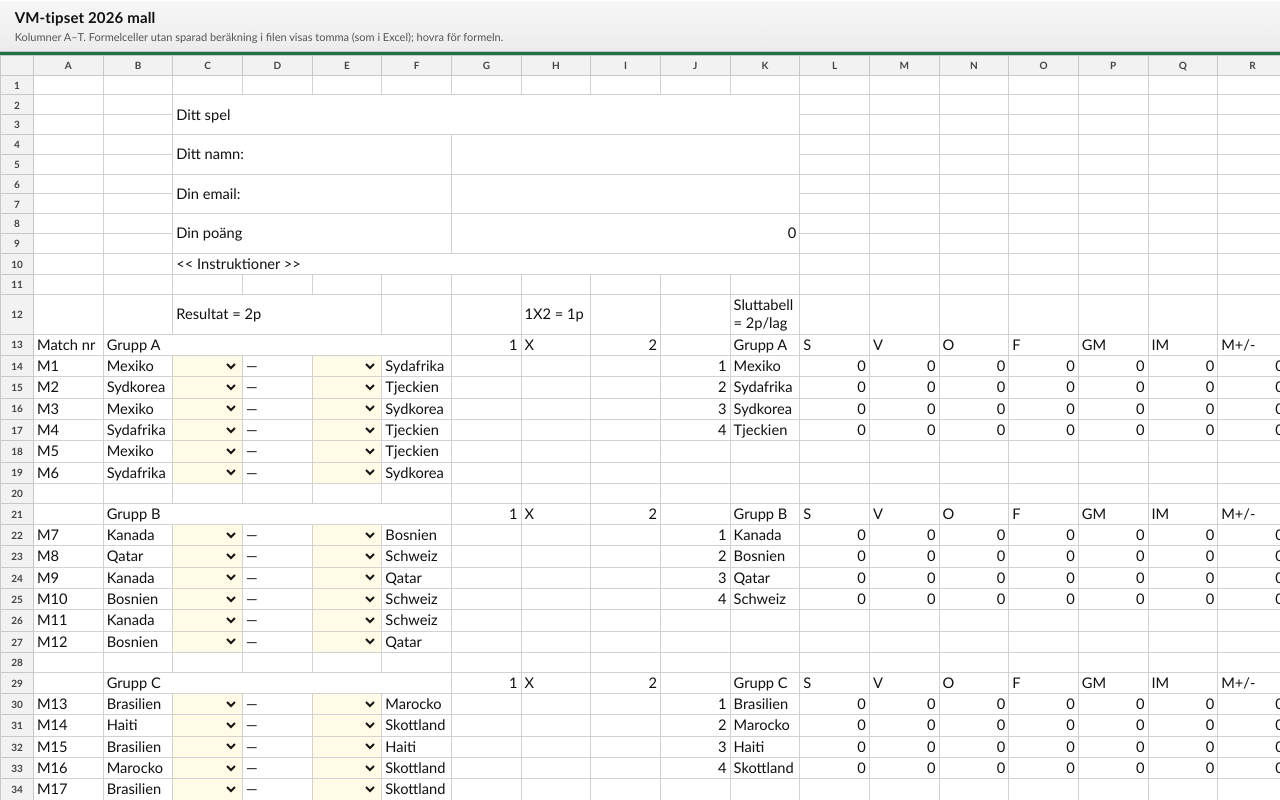
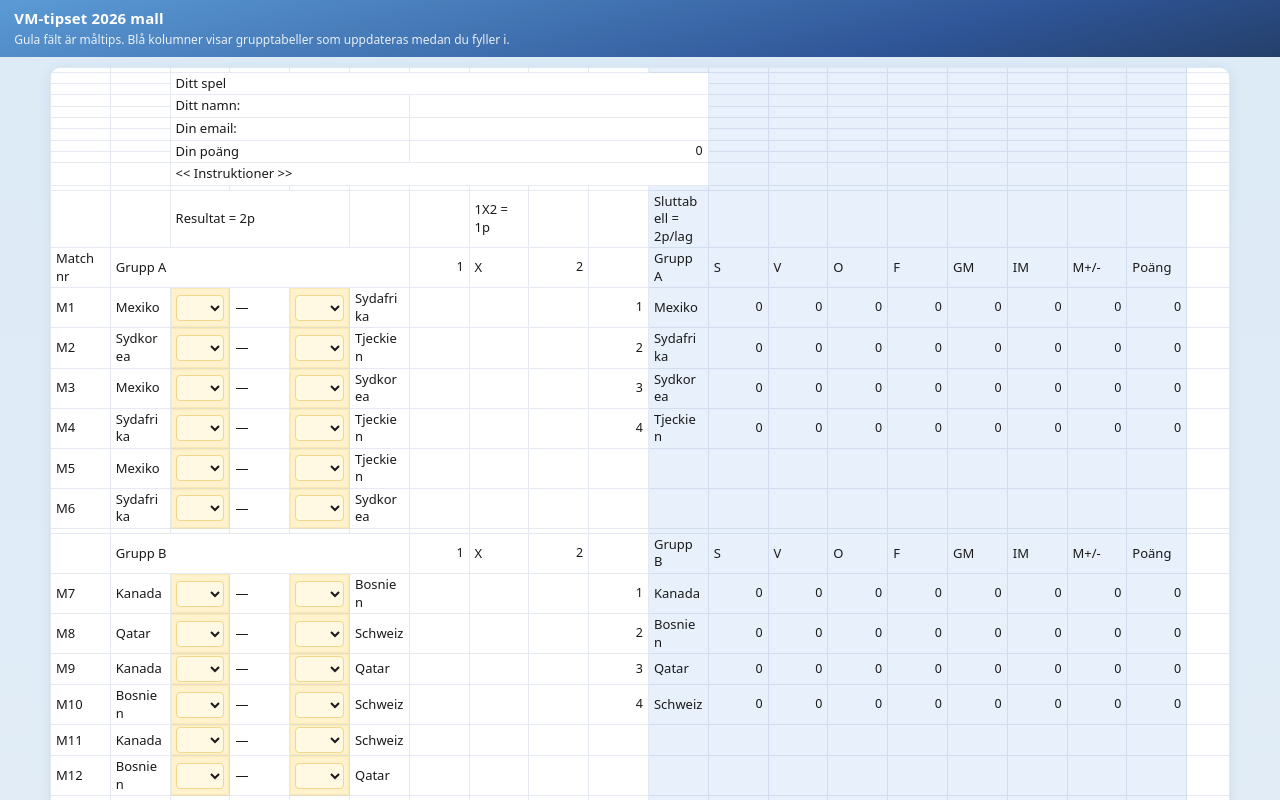
Before and after one commit to estomagordo/vmtipset, a React (Vite) app in the folder frontend/: page / in a window 1280 px wide. Shown: the top 800 px of the page. Built offline with nearby package versions, Linux system fonts and the light colour scheme.

Commit message:
A first UI improvement

```diff
--- a/frontend/src/components/SpreadsheetView.tsx
+++ b/frontend/src/components/SpreadsheetView.tsx
@@ -1,7 +1,6 @@
 import { useCallback, useMemo, useState } from 'react';
 import { useTranslation } from 'react-i18next';
 import type { WorkbookCell } from '../types/workbook';
-import { colIndexToLetters } from '../lib/excelAddress';
 import type { GridCell } from '../lib/gridModel';
 import {
   computeGroupStandings,
@@ -14,6 +13,7 @@ import {
   isScoreDigitListValidation,
   SCORE_OPTION_VALUES,
 } from '../lib/scoreCells';
+import { lettersToColIndex } from '../lib/excelAddress';
 import { translateWorkbookString } from '../i18n/workbookStrings';
 
 export type SpreadsheetViewProps = {
@@ -23,6 +23,10 @@ export type SpreadsheetViewProps = {
   colCount: number;
   cellByAddress: Map<string, WorkbookCell>;
 };
+
+/** 1-based inclusive column range K–S (standings block in the mall). */
+const STANDINGS_COL_START = lettersToColIndex('K');
+const STANDINGS_COL_END = lettersToColIndex('S');
 
 type CellBodyProps = {
   entry?: WorkbookCell;
@@ -44,7 +48,7 @@ function CellBody({ entry, scoreDrafts, onScoreDraft, standingTables }: CellBody
       const text = isNum ? String(v) : translateWorkbookString(String(v), i18n);
       return (
         <span
-          className={isNum ? 'excel-cell-num' : 'excel-cell-text'}
+          className={isNum ? 'tipset-cell-num' : 'tipset-cell-text'}
           title={entry.formula ? String(entry.formula) : undefined}
         >
           {text}
@@ -59,7 +63,7 @@ function CellBody({ entry, scoreDrafts, onScoreDraft, standingTables }: CellBody
       const text = isNum ? String(cached) : translateWorkbookString(String(cached), i18n);
       return (
         <span
-          className={isNum ? 'excel-cell-num' : 'excel-cell-text'}
+          className={isNum ? 'tipset-cell-num' : 'tipset-cell-text'}
           title={entry.formula ? String(entry.formula) : undefined}
         >
           {text}
@@ -68,7 +72,7 @@ function CellBody({ entry, scoreDrafts, onScoreDraft, standingTables }: CellBody
     }
     return (
       <span
-        className="excel-cell-text"
+        className="tipset-cell-text"
         title={
           entry.formula ? t('formula.tooltipNotCached', { formula: entry.formula }) : undefined
         }
@@ -82,7 +86,7 @@ function CellBody({ entry, scoreDrafts, onScoreDraft, standingTables }: CellBody
     const value = getScoreSelectValue(entry.address, entry, scoreDrafts);
     return (
       <select
-        className="excel-dropdown excel-score-select"
+        className="tipset-select tipset-select--in-cell"
         aria-label={t('aria.scorePicker', { address: entry.address })}
         value={value}
         onChange={(e) => onScoreDraft(entry.address, e.target.value)}
@@ -102,7 +106,7 @@ function CellBody({ entry, scoreDrafts, onScoreDraft, standingTables }: CellBody
     if (v?.type === 'list' && Array.isArray(v.list_values) && v.list_values.length > 0) {
       return (
         <select
-          className="excel-dropdown"
+          className="tipset-select tipset-select--in-cell"
           aria-label={t('aria.dropdownCell', { address: entry.address })}
           defaultValue=""
         >
@@ -125,7 +129,7 @@ function CellBody({ entry, scoreDrafts, onScoreDraft, standingTables }: CellBody
     const raw = String(entry.value);
     const text = entry.kind === 'number' ? raw : translateWorkbookString(raw, i18n);
     return (
-      <span className={entry.kind === 'number' ? 'excel-cell-num' : 'excel-cell-text'}>{text}</span>
+      <span className={entry.kind === 'number' ? 'tipset-cell-num' : 'tipset-cell-text'}>{text}</span>
     );
   }
 
@@ -144,45 +148,40 @@ export function SpreadsheetView({ title, grid, rowCount, colCount, cellByAddress
     [cellByAddress, scoreDrafts],
   );
 
-  const columnLabels = Array.from({ length: colCount }, (_, i) => colIndexToLetters(i + 1));
-
   return (
-    <div className="excel-shell">
-      <header className="excel-docbar">
-        <h1 className="excel-title">{title}</h1>
-        <p className="excel-sub">{t('spreadsheet.subtitle')}</p>
+    <div className="tipset-shell">
+      <header className="tipset-header">
+        <h1 className="tipset-title">{title}</h1>
+        <p className="tipset-sub">{t('spreadsheet.subtitle')}</p>
       </header>
 
-      <div className="excel-scroll">
-        <table className="excel-grid" role="grid" aria-rowcount={rowCount + 1} aria-colcount={colCount + 1}>
-          <thead>
-            <tr>
-              <th className="excel-gutter excel-gutter-corner" scope="col" />
-              {columnLabels.map((letter) => (
-                <th key={letter} className="excel-gutter excel-col-head" scope="col">
-                  {letter}
-                </th>
-              ))}
-            </tr>
-          </thead>
+      <div className="tipset-scroll">
+        <div className="tipset-table-wrap">
+          <table
+            className="tipset-table"
+            role="grid"
+            aria-label={title}
+            aria-rowcount={rowCount}
+            aria-colcount={colCount}
+          >
             <tbody>
               {grid.map((row, rowIndex) => (
-              <tr key={rowIndex} aria-rowindex={rowIndex + 2}>
-                <th className="excel-gutter excel-row-head" scope="row">
-                  {rowIndex + 1}
-                </th>
+                <tr key={rowIndex} aria-rowindex={rowIndex + 1}>
                   {row.map((cell: GridCell, columnIndex) => {
-                  void columnIndex;
                     if (cell.kind === 'skip') return null;
                     const entry = cell.entry;
+                    const gridCol = columnIndex + 1;
+                    const isStandingsColumn =
+                      gridCol >= STANDINGS_COL_START && gridCol <= STANDINGS_COL_END;
                     const hasListValidation = entry?.validation?.type === 'list';
                     const isFormula = entry?.kind === 'formula';
                     const className = [
-                    'excel-cell',
+                      'tipset-cell',
                       entry?.kind === 'number' || (isFormula && typeof entry?.cached_value === 'number')
-                      ? 'excel-align-right'
-                      : 'excel-align-left',
-                    hasListValidation ? 'excel-cell-validated' : '',
+                        ? 'tipset-align-right'
+                        : 'tipset-align-left',
+                      isStandingsColumn ? 'tipset-cell--standings' : '',
+                      hasListValidation ? 'tipset-cell--input' : '',
                     ]
                       .filter(Boolean)
                       .join(' ');
@@ -193,6 +192,7 @@ export function SpreadsheetView({ title, grid, rowCount, colCount, cellByAddress
                         rowSpan={cell.rowSpan}
                         colSpan={cell.colSpan}
                         data-address={cell.address}
+                        aria-colindex={gridCol}
                       >
                         <CellBody
                           entry={entry}
@@ -209,5 +209,6 @@ export function SpreadsheetView({ title, grid, rowCount, colCount, cellByAddress
           </table>
         </div>
       </div>
+    </div>
   );
 }
--- a/frontend/src/i18n/locales/en/app.json
+++ b/frontend/src/i18n/locales/en/app.json
@@ -6,7 +6,7 @@
   "loadErrorHint": "Run the parse script with --json to tools/workbook_dump.json, copy it to frontend/public/, and refresh.",
   "loading": "Loading workbook…",
   "spreadsheet": {
-    "subtitle": "Columns A–T. Formula cells with no saved value in the file render empty (like Excel); hover for the formula."
+    "subtitle": "Yellow cells are your score picks. Blue columns show group tables that update as you go."
   },
   "formula": {
     "tooltipNotCached": "Formula (not cached in file): {{formula}}"
--- a/frontend/src/i18n/locales/sv/app.json
+++ b/frontend/src/i18n/locales/sv/app.json
@@ -6,7 +6,7 @@
   "loadErrorHint": "Kör parse-skriptet med --json till tools/workbook_dump.json, kopiera till frontend/public/, och uppdatera sidan.",
   "loading": "Laddar arbetsbok…",
   "spreadsheet": {
-    "subtitle": "Kolumner A–T. Formelceller utan sparad beräkning i filen visas tomma (som i Excel); hovra för formeln."
+    "subtitle": "Gula fält är måltips. Blå kolumner visar grupptabeller som uppdateras medan du fyller i."
   },
   "formula": {
     "tooltipNotCached": "Formel (ej cachad i filen): {{formula}}"
--- a/frontend/src/index.css
+++ b/frontend/src/index.css
@@ -1,12 +1,20 @@
 :root {
-  --excel-face: Calibri, 'Carlito', 'Segoe UI', Arial, sans-serif;
-  --excel-grid: #d2d2d2;
-  --excel-bg: #ffffff;
-  --excel-gutter-bg: #f2f2f2;
-  --excel-gutter-edge: #c8c8c8;
-  --excel-formula: #006400;
-  --excel-valid-bg: #fffbe6;
-  --excel-header-bar: #217346;
+  /* Sheet-inspired palette (yellow inputs, blue bands — typical Excel theme) */
+  --tipset-input-bg: #fff2cc;
+  --tipset-input-border: #f0d78c;
+  --tipset-blue-deep: #2f5597;
+  --tipset-blue-mid: #5b9bd5;
+  --tipset-blue-light: #9dc3e6;
+  --tipset-blue-fill: #d9e2f3;
+  --tipset-blue-row: #e8f0fb;
+  --tipset-page-bg: linear-gradient(180deg, #ddebf7 0%, #e8eef6 40%, #edf2f8 100%);
+  --tipset-surface: #ffffff;
+  --tipset-grid-line: rgba(47, 85, 151, 0.12);
+  --tipset-text: #1a1a1a;
+  --tipset-text-muted: #4a5568;
+  --tipset-focus: #2f5597;
+
+  --tipset-font: system-ui, -apple-system, 'Segoe UI', Roboto, 'Helvetica Neue', Arial, sans-serif;
 }
 
 *,
@@ -19,176 +27,172 @@ html,
 body {
   margin: 0;
   min-height: 100%;
-  background: #e8e8e8;
-  color: #111;
-  font-family: var(--excel-face);
-  font-size: 11pt;
-  line-height: 1.25;
+  color: var(--tipset-text);
+  font-family: var(--tipset-font);
+  font-size: 13px;
+  line-height: 1.35;
 }
 
 #root {
   min-height: 100vh;
 }
 
-.excel-app {
+.tipset-app {
   min-height: 100vh;
   padding: 0;
 }
 
-.excel-loading,
-.excel-error {
+.tipset-loading,
+.tipset-error {
   margin: 1.5rem;
   font-size: 14px;
 }
 
-.excel-error {
+.tipset-error {
   color: #a4262c;
 }
 
-.excel-shell {
+.tipset-shell {
   display: flex;
   flex-direction: column;
   min-height: 100vh;
 }
 
-.excel-docbar {
+.tipset-header {
   flex: 0 0 auto;
-  background: linear-gradient(to bottom, #f7f7f7, #ececec);
-  border-bottom: 1px solid #c2c2c2;
-  padding: 0.55rem 1rem 0.5rem;
-  box-shadow: 0 1px 0 #fff inset;
+  padding: 0.65rem 1.1rem 0.7rem;
+  background: linear-gradient(
+    165deg,
+    var(--tipset-blue-mid) 0%,
+    var(--tipset-blue-deep) 72%,
+    #243f6a 100%
+  );
+  color: #fff;
+  box-shadow: 0 2px 8px rgba(47, 85, 151, 0.35);
 }
 
-.excel-title {
+.tipset-title {
   margin: 0;
-  font-size: 15px;
-  font-weight: 600;
+  font-size: 1.15rem;
+  font-weight: 650;
   letter-spacing: 0.01em;
 }
 
-.excel-sub {
-  margin: 0.2rem 0 0;
-  font-size: 11px;
-  color: #555;
+.tipset-sub {
+  margin: 0.25rem 0 0;
+  font-size: 12px;
+  color: rgba(255, 255, 255, 0.88);
+  font-weight: 400;
 }
 
-.excel-scroll {
+.tipset-scroll {
   flex: 1 1 auto;
   overflow: auto;
-  background: var(--excel-bg);
-  border-top: 3px solid var(--excel-header-bar);
+  padding: 0.75rem 0.9rem 1.1rem;
+  background: var(--tipset-page-bg);
 }
 
-.excel-grid {
-  border-collapse: collapse;
+.tipset-table-wrap {
+  max-width: min(100%, 1180px);
+  margin: 0 auto;
+  background: var(--tipset-surface);
+  border-radius: 10px;
+  box-shadow: 0 2px 12px rgba(47, 85, 151, 0.1);
+  border: 1px solid rgba(47, 85, 151, 0.14);
+  overflow: auto;
+}
+
+.tipset-table {
+  border-collapse: separate;
+  border-spacing: 0;
   table-layout: fixed;
-  background: var(--excel-bg);
+  width: 100%;
+  background: var(--tipset-surface);
   margin: 0;
 }
 
-.excel-gutter {
-  position: sticky;
-  background: var(--excel-gutter-bg);
-  border: 1px solid var(--excel-gutter-edge);
-  font-size: 10px;
-  font-weight: 600;
-  color: #444;
-  text-align: center;
-  vertical-align: middle;
-  min-width: 2.25rem;
-  width: 2.25rem;
-  padding: 0;
-  z-index: 2;
-}
-
-.excel-gutter-corner {
-  left: 0;
-  top: 0;
-  z-index: 3;
-  min-width: 2.25rem;
-}
-
-.excel-col-head {
-  top: 0;
-  min-width: 4.75rem;
-  width: 4.75rem;
-  height: 1.35rem;
-}
-
-.excel-row-head {
-  left: 0;
-  height: 1.25rem;
-  min-width: 2.25rem;
-}
-
-.excel-cell {
-  border-right: 1px solid var(--excel-grid);
-  border-bottom: 1px solid var(--excel-grid);
-  background: var(--excel-bg);
-  padding: 1px 3px;
-  height: 1.35rem;
-  min-height: 1.35rem;
-  min-width: 4.75rem;
-  width: 4.75rem;
+.tipset-cell {
+  border-right: 1px solid var(--tipset-grid-line);
+  border-bottom: 1px solid var(--tipset-grid-line);
+  padding: 2px 5px;
+  min-height: 1.5rem;
+  min-width: 3.25rem;
+  width: 4.6rem;
   vertical-align: middle;
   overflow: hidden;
   word-break: break-word;
+  background: var(--tipset-surface);
 }
 
-.excel-align-right {
+.tipset-cell:last-child {
+  border-right: none;
+}
+
+.tipset-cell--standings {
+  background: var(--tipset-blue-row);
+}
+
+.tipset-cell--standings.tipset-cell--input {
+  background: var(--tipset-input-bg);
+}
+
+.tipset-cell--input {
+  background: var(--tipset-input-bg);
+  box-shadow: inset 0 0 0 1px rgba(240, 215, 140, 0.35);
+}
+
+.tipset-align-right {
   text-align: right;
 }
 
-.excel-align-left {
+.tipset-align-left {
   text-align: left;
 }
 
-.excel-cell-text,
-.excel-cell-num {
+.tipset-cell-text,
+.tipset-cell-num {
   display: block;
   white-space: pre-wrap;
 }
 
-.excel-cell-num {
+.tipset-cell-num {
   font-variant-numeric: tabular-nums;
+  font-size: 12.5px;
 }
 
-.excel-cell-formula {
-  display: block;
-  font-family: ui-monospace, SFMono-Regular, Menlo, Consolas, monospace;
-  font-size: 10px;
-  color: var(--excel-formula);
-  font-style: italic;
-  white-space: nowrap;
-  overflow: hidden;
-  text-overflow: ellipsis;
-}
-
-.excel-cell-is-formula {
-  background: #f7fff7;
-}
-
-.excel-cell-validated {
-  background: var(--excel-valid-bg);
-}
-
-.excel-dropdown {
+.tipset-select {
   display: block;
   width: 100%;
   max-width: 100%;
   margin: 0;
-  padding: 0 1px;
-  border: none;
-  background: transparent;
+  padding: 2px 4px;
+  border: 1px solid var(--tipset-input-border);
+  border-radius: 4px;
+  background: var(--tipset-input-bg);
   font: inherit;
   color: inherit;
   cursor: pointer;
-  height: 1.15rem;
+  min-height: 1.35rem;
 }
 
-.excel-dropdown:focus {
-  outline: 2px solid #217346;
-  outline-offset: -2px;
+.tipset-select:focus {
+  outline: 2px solid var(--tipset-focus);
+  outline-offset: 1px;
+}
+
+.tipset-select--in-cell {
+  border: 1px solid var(--tipset-input-border);
+  background: rgba(255, 255, 255, 0.35);
+}
+
+.tipset-cell--input .tipset-select--in-cell {
+  background: rgba(255, 255, 255, 0.45);
+}
+
+.tipset-error-hint {
+  margin: 0.5rem 1.5rem 0;
+  font-size: 13px;
+  color: var(--tipset-text-muted);
 }
 
 code {
```
Also changed, not shown: frontend/src/App.tsx (+6 -6 lines). Lines whose indentation alone changed are shown as unchanged.
